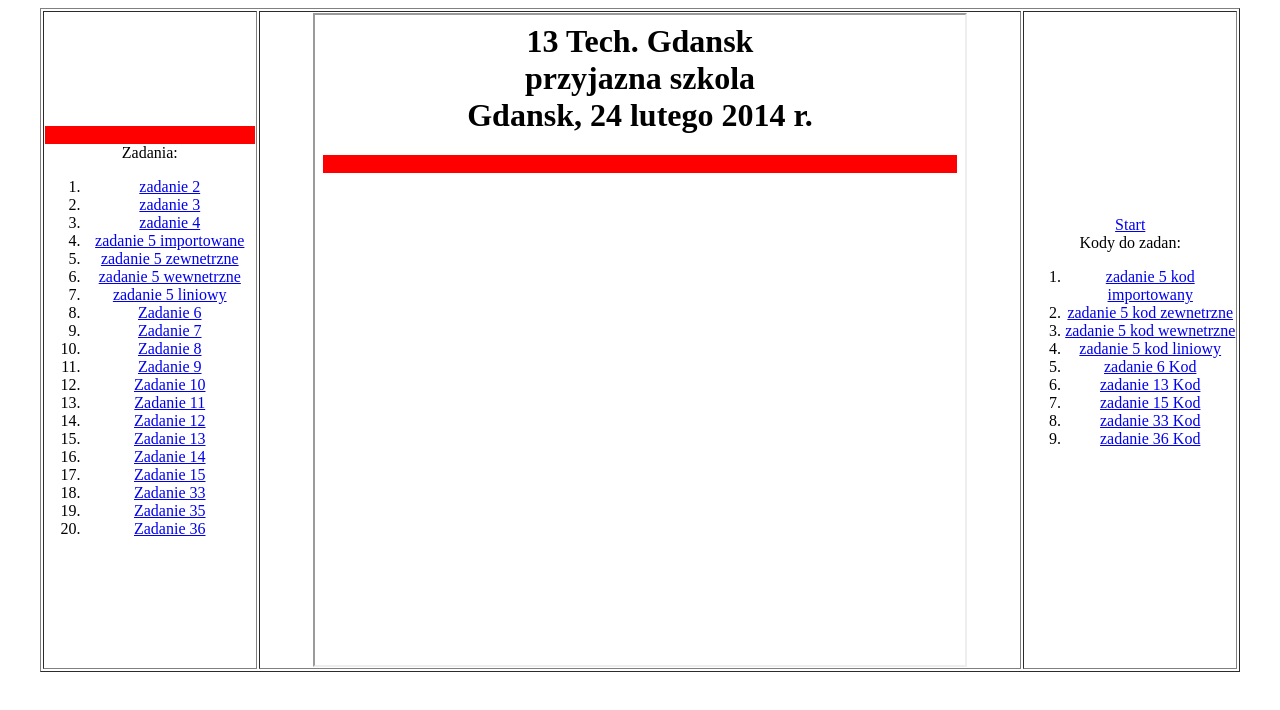
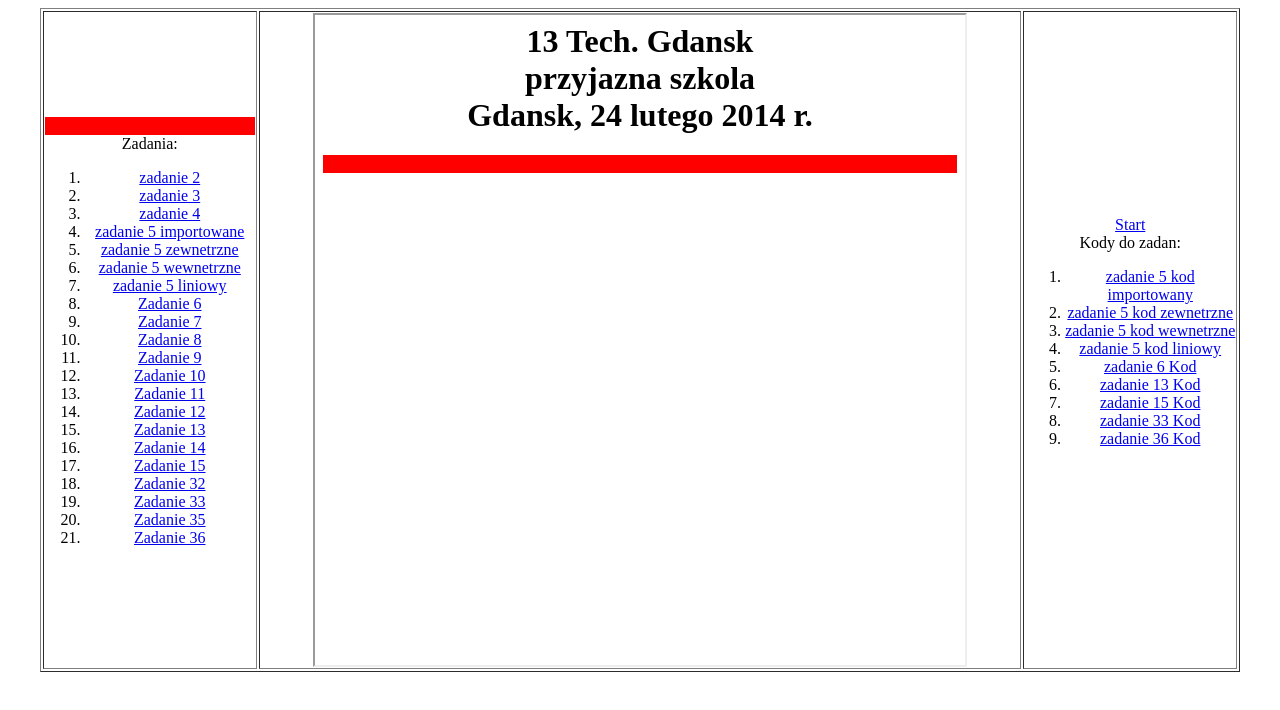
Before and after one commit to SebastianParniewicz/z15plus, a plain HTML site: page index.html in a window 1280 px wide. Drawn offline with Linux system fonts and the light colour scheme.

Commit message:
Update index.html

```diff
--- a/index.html
+++ b/index.html
@@ -26,6 +26,7 @@ Zadania:
     <li><a href="Parn_z13.html" target="glowna">Zadanie 13</a> </li>
     <li><a href="Parn_z14.html" target="glowna">Zadanie 14</a> </li>
     <li><a href="Parn_z15.html" target="glowna">Zadanie 15</a> </li>
+	  <li><a href="Parn_z32.html" target="glowna">Zadanie 32</a> </li>
 	  <li><a href="Parn_z33.html" target="glowna">Zadanie 33</a> </li>
 	   <li><a href="Parn_z35.html" target="glowna">Zadanie 35</a> </li>
 	   <li><a href="Parn_z36.html" target="glowna">Zadanie 36</a> </li>
```
